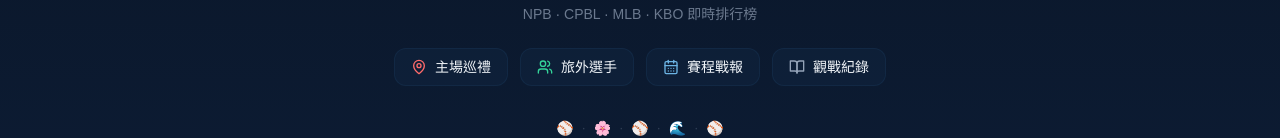
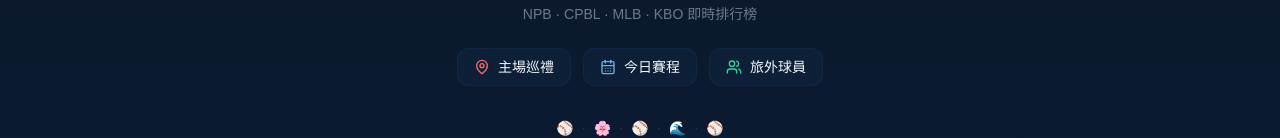
Before and after one commit to easonliu850711/baseball, a Next.js app: page / in a window 1280 px wide. Shown: the part 228-366 px from the top of the page. Built offline with nearby package versions, Linux system fonts and the light colour scheme; no server answers; the database is empty.

Commit message:
🐛 hero 導流按鈕修正：3顆（主場巡禮/今日賽程/旅外球員），移除多餘4顆hero bar

```diff
--- a/src/app/page.tsx
+++ b/src/app/page.tsx
@@ -214,17 +214,13 @@ export default function BaseballHome() {
               <MapPin className="w-4 h-4 text-coral" />
               主場巡禮
             </Link>
+            <Link href="/games" className="inline-flex items-center gap-2 px-4 py-2 rounded-xl border border-ocean-light/15 bg-ocean-mid/20 text-shell-white text-sm hover:border-ocean-wave/40 hover:bg-ocean-mid/30 transition-all duration-200">
+              <CalendarDays className="w-4 h-4 text-ocean-wave" />
+              今日賽程
+            </Link>
             <Link href="/players" className="inline-flex items-center gap-2 px-4 py-2 rounded-xl border border-ocean-light/15 bg-ocean-mid/20 text-shell-white text-sm hover:border-ocean-wave/40 hover:bg-ocean-mid/30 transition-all duration-200">
               <Users className="w-4 h-4 text-seafoam" />
-              旅外選手
-            </Link>
-            <Link href="/games" className="inline-flex items-center gap-2 px-4 py-2 rounded-xl border border-ocean-light/15 bg-ocean-mid/20 text-shell-white text-sm hover:border-ocean-wave/40 hover:bg-ocean-mid/30 transition-all duration-200">
-              <CalendarDays className="w-4 h-4 text-ocean-wave" />
-              賽程戰報
-            </Link>
-            <Link href="/stadiums" className="inline-flex items-center gap-2 px-4 py-2 rounded-xl border border-ocean-light/15 bg-ocean-mid/20 text-shell-white text-sm hover:border-ocean-wave/40 hover:bg-ocean-mid/30 transition-all duration-200">
-              <BookOpen className="w-4 h-4 text-stone-gray" />
-              觀戰紀錄
+              旅外球員
             </Link>
           </div>
         </motion.div>
```
